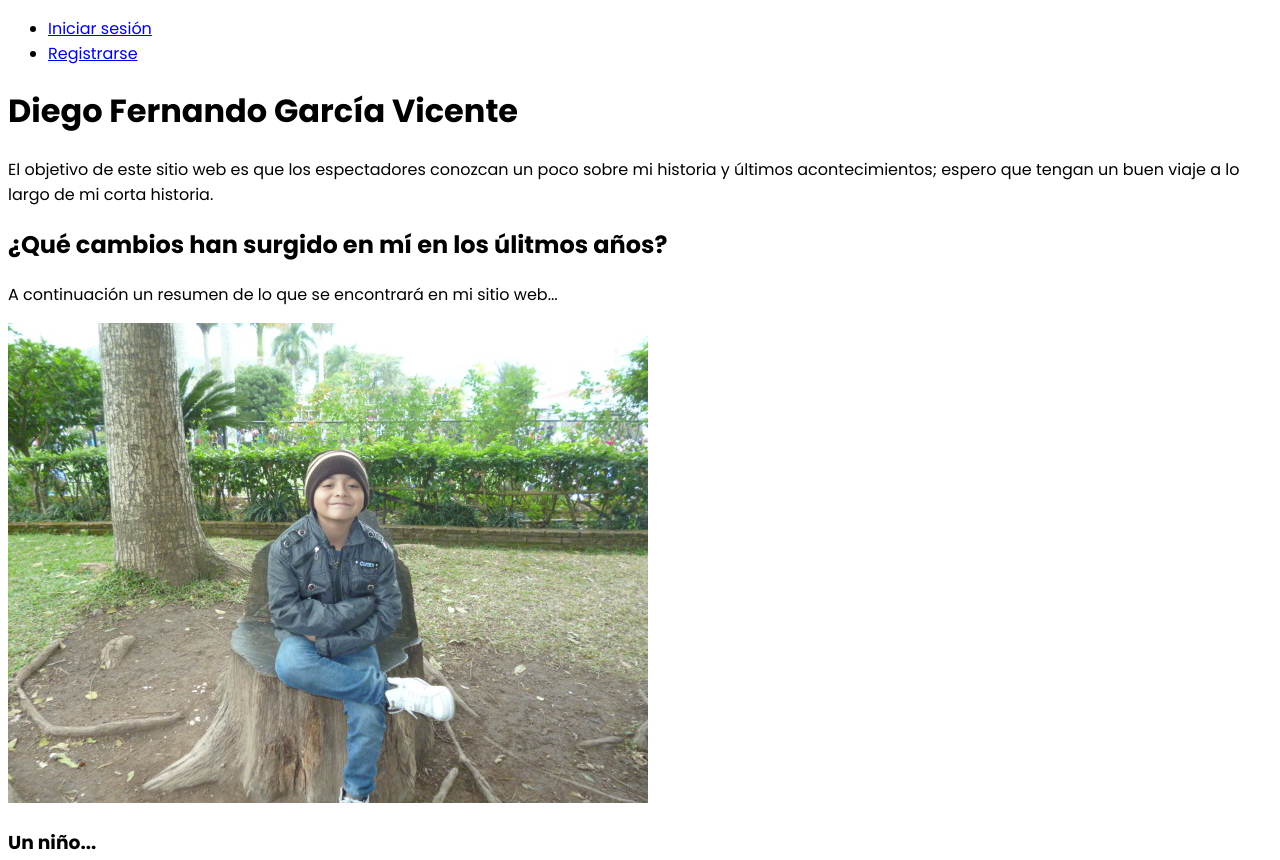
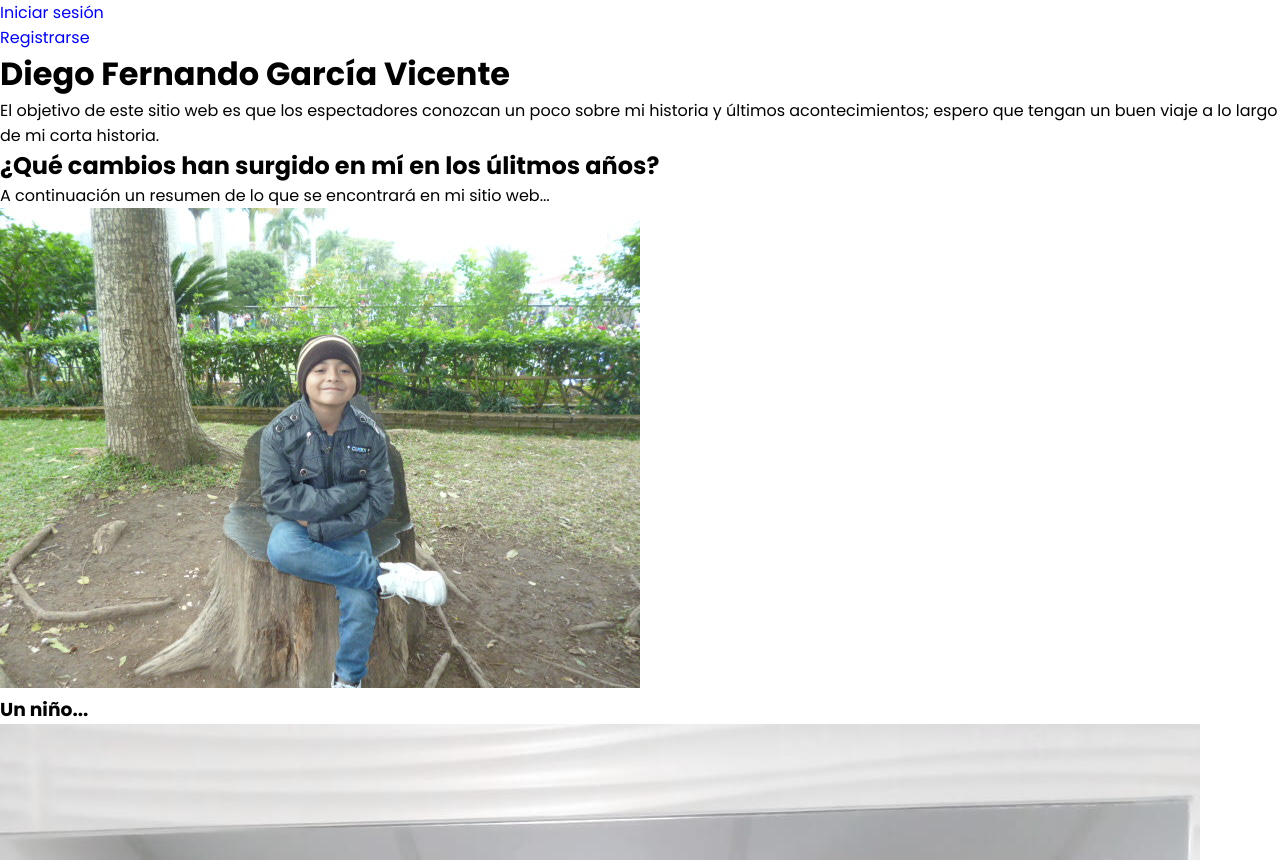
Before and after one commit to diegoFerGV/proyecto-personal, a plain HTML site: page index.html in a window 1280 px wide. Shown: the top 860 px of the page. Drawn offline with Linux system fonts and the light colour scheme.

Commit message:
subida de modificación CSS

```diff
--- a/index.html
+++ b/index.html
@@ -12,7 +12,7 @@
         <div class="menu-content">
             <nav class="navegation">
                 <ul>
-                    <li><a href="#">Iniciar sesión</a></li>
+                    <li><a href="iniciar_sesion.html">Iniciar sesión</a></li>
                     <li><a href="#">Registrarse</a></li>
                 </ul>
             </nav>
--- a/styles.css
+++ b/styles.css
@@ -1,5 +1,22 @@
 @import url('https://fonts.googleapis.com/css2?family=Poppins:ital,wght@0,100;0,200;0,300;0,400;0,500;0,600;0,700;0,800;0,900;1,100;1,200;1,300;1,400;1,500;1,600;1,700;1,800;1,900&display=swap');
+
+* {
+    margin: 0;
+    padding: 0;
+    box-sizing: border-box;
+    text-decoration: none;
+    list-style: none;
+}
+
 
 body {
     font-family: "Poppins", sans-serif;
 }
+
+.general-header {
+    background-image: linear-gradient(
+        rgba(0,0,0,0,7),
+        rgba(0,0,0,0,7),
+        url(img/img11.jpg)
+    );
+}
```
Also changed, not shown: iniciar_sesion.html (added, +11 -0 lines), img/img11.jpg (added).
